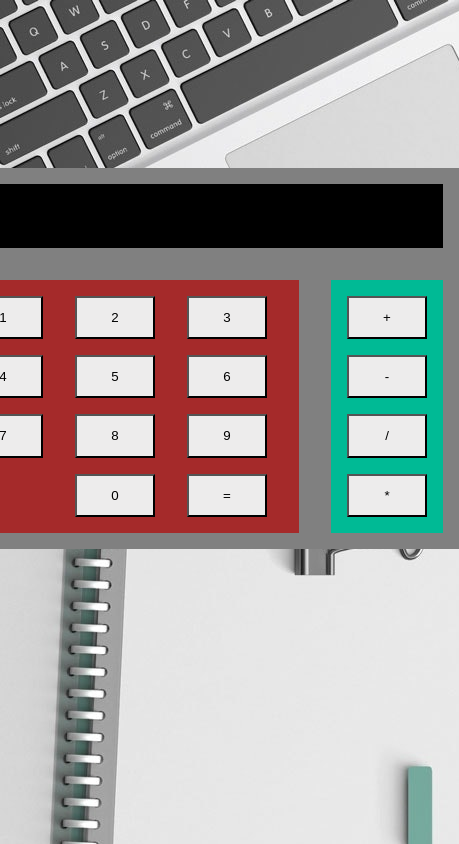
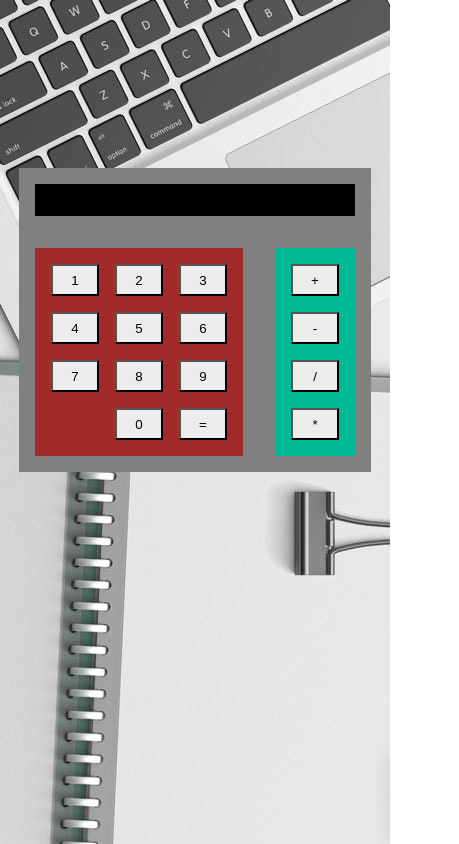
Before and after one commit to Normilando/Calculadora, a plain HTML site: page index.html in a window 390 px wide. Shown: the whole page, 459 px wide, since content can reach past the window. Drawn offline with Linux system fonts and the light colour scheme.

Commit message:
arrumando a calculadora para o tamanho certo em celulares.

```diff
--- a/style.css
+++ b/style.css
@@ -36,7 +36,7 @@ body {
 .numeros {
     display: grid;
     grid-template-columns:6rem 6rem 6rem;
-    justify-content: center;
+    align-items: center;
     margin: 1.5rem;
     gap: 1rem;
     padding: 2rem;
@@ -70,9 +70,14 @@ button:hover {
 }
 
 @media (max-width: 680px) {
+    .corpo {
+        max-width: 480px;
+    }
+
     #tela {
         margin: 1rem;
-        padding: 2rem;
+        padding-top: 1rem;
+        padding-bottom: 1rem;
 
     }
 
@@ -80,6 +85,8 @@ button:hover {
         margin: 1rem;
         gap: 1rem;
         padding: 1rem;
+        grid-template-columns: 1fr 1fr 1fr;
+        align-items: center;
     }
 
     .simbolos {
@@ -87,4 +94,9 @@ button:hover {
         gap: 1rem;
         padding: 1rem;
     }
+
+    button {
+        height: 2rem;
+        width: 3rem;
+    }
 }
```
